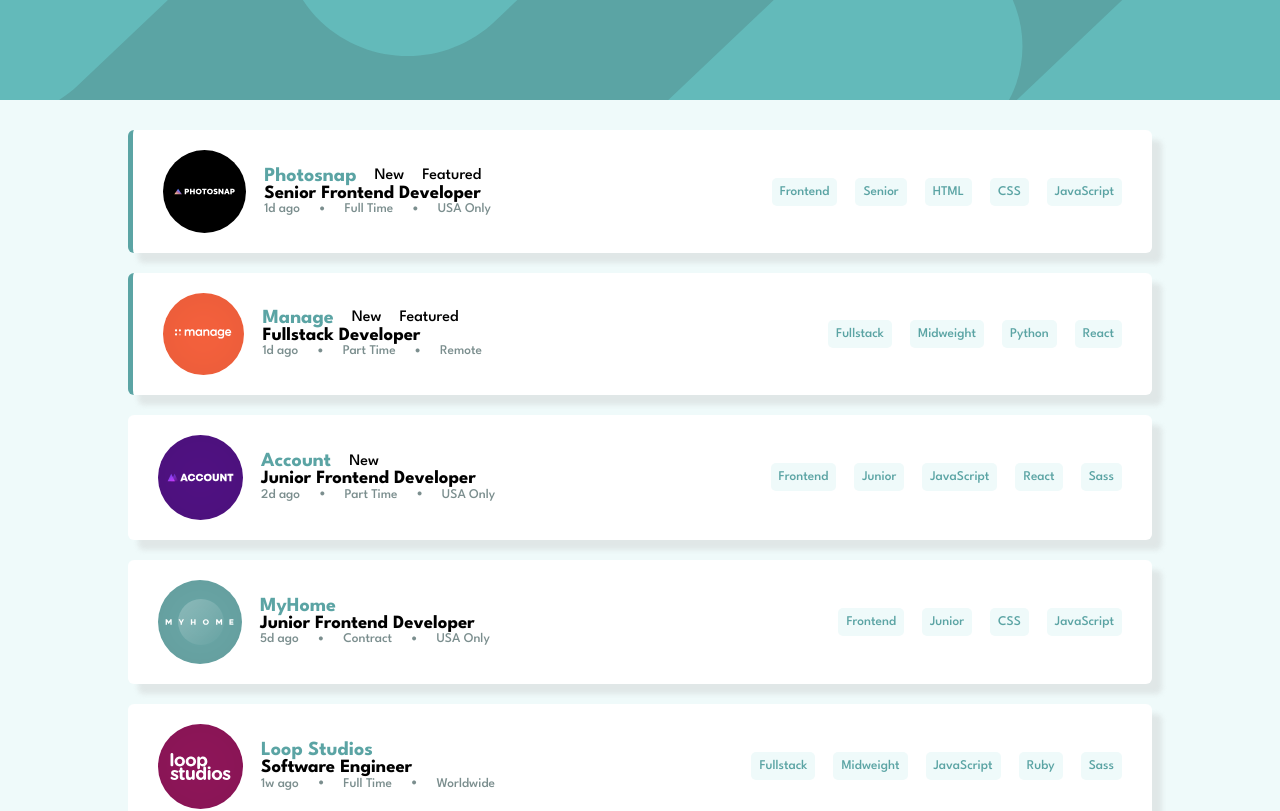
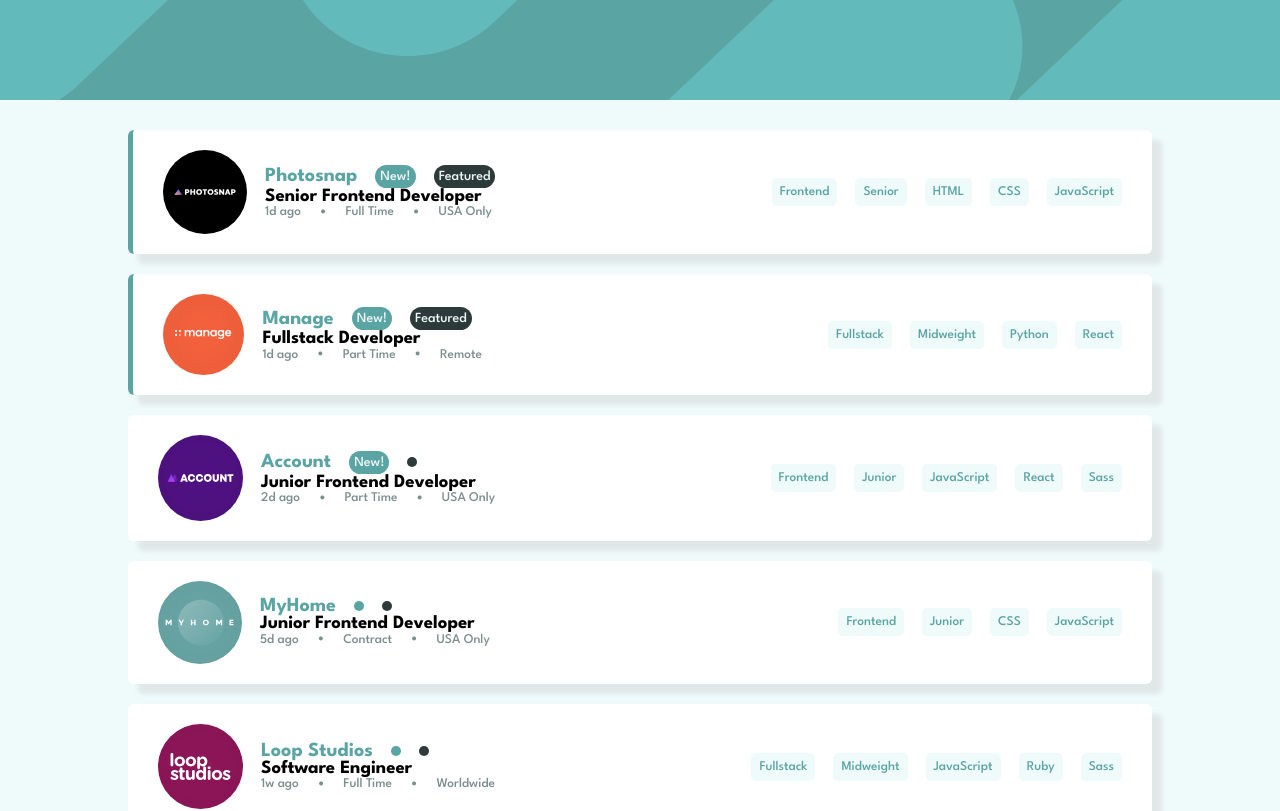
Before and after one commit to Sheriff-Oladimeji/job-listings, a React (Vite) app: page / in a window 1280 px wide. Shown: the top 811 px of the page. Built offline with nearby package versions, Linux system fonts and the light colour scheme.

Commit message:
feat: add styles to new and featured tags

```diff
--- a/src/components/jobs/Jobs.css
+++ b/src/components/jobs/Jobs.css
@@ -44,4 +44,16 @@ h4 {
   color: hsl(180, 29%, 50%);
   font-weight: 700;
   font-size: 20px;
+}
+
+.new, .featured {
+  background-color: hsl(180, 29%, 50%);
+  color: hsl(180, 31%, 95%);
+  padding: 5px;
+  border-radius: 20px;
+  font-size: 14px;
+}
+
+.featured {
+  background-color: hsl(180, 14%, 20%);
 }/*# sourceMappingURL=Jobs.css.map */
--- a/src/components/jobs/Jobs.jsx
+++ b/src/components/jobs/Jobs.jsx
@@ -15,7 +15,7 @@ const Jobs = () => {
               <div>
                 <div className="card-tags">
                   <h4>{job.company}</h4>
-                  <p className="new">{job.new ? "New" : null}</p>
+                  <p className="new">{job.new ? "New!" : null}</p>
                   <p className="featured">{job.featured ? "Featured" : null}</p>
                 </div>
                 <h3>{job.position}</h3>
--- a/src/components/jobs/Jobs.scss
+++ b/src/components/jobs/Jobs.scss
@@ -39,3 +39,15 @@ color: $DesaturatedDarkCyan;
 font-weight: 700;
 font-size: 20px;
 }
+.new, .featured{
+    background-color: $DesaturatedDarkCyan;
+    color: $LightGrayishCyan;
+    padding: 5px;
+    border-radius: 20px;
+    font-size: 14px;
+}
+
+.featured{
+    background-color: $VeryDarkGrayishCyan;
+
+}
```
Also changed, not shown: 1 other file (tests, documents, lock files or other folders).
